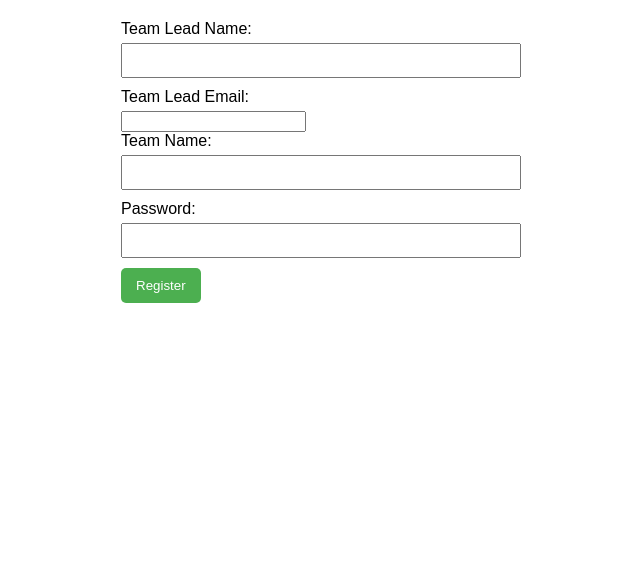
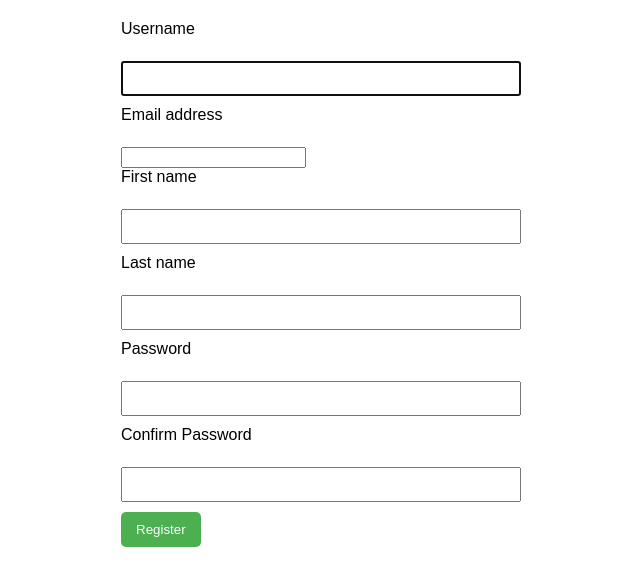
Before and after one commit to ElviinThomasEldho/HelpMe, a Django app: template helpme/app/templates/app/registerUser.html in a window 1280 px wide. Shown: the top 586 px of the page, without its empty margins (319-959 px from the left). Run offline with Django 5.2, Linux system fonts and the light colour scheme; the template is opened without the code that fills it: values that come from a table or form of the project are taken from there, others are empty.

Commit message:
updated templates

```diff
--- a/helpme/app/models.py
+++ b/helpme/app/models.py
@@ -40,6 +40,7 @@ class Ticket(models.Model):
 
     team = models.ForeignKey(Team, null=True, on_delete=models.CASCADE)
     mentor = models.ForeignKey(Mentor, null=True, on_delete=models.CASCADE)
+    title = models.CharField("Issue Title", max_length=255, null=True)
     desc = models.CharField("Issue Description", max_length=255, null=True)
     platform = models.CharField("Platform Information", max_length=255, null=True)
     status = models.CharField("Status", max_length=255, choices=STATUS, default='Open', null=True)
--- a/helpme/app/templates/app/registerUser.html
+++ b/helpme/app/templates/app/registerUser.html
@@ -7,26 +7,33 @@
     <link rel="stylesheet" type="text/css" href="styles.css">
 </head>
 <body>
-    <form action="{% url 'register' %}" method="post">
+    <form action="" method="post">
         {% csrf_token %}
 
-        <label for="team_lead_name">Team Lead Name:</label>
-        <input type="text" id="team_lead_name" name="team_lead_name" required>
+        <label>{{form.username.label}}</label><br>
+        {{form.username}}
         <br>
 
-        <label for="team_lead_email">Team Lead Email:</label>
-        <input type="email" id="team_lead_email" name="team_lead_email" required>
+        <label>{{form.email.label}}</label><br>
+        {{form.email}}
         <br>
 
-        <label for="team_name">Team Name:</label>
-        <input type="text" id="team_name" name="team_name" required>
+        <label>{{form.first_name.label}}</label><br>
+        {{form.first_name}}
         <br>
 
-        <label for="password">Password:</label>
-        <input type="password" id="password" name="password" required>
+        <label>{{form.last_name.label}}</label><br>
+        {{form.last_name}}
         <br>
 
-        <!-- Add more fields for team lead details as needed -->
+        <label>{{form.password1.label}}</label><br>
+        {{form.password1}}
+        <br>
+
+        <label>Confirm Password</label><br>
+        {{form.password2}}
+        <br>
+        {{form.errors}}
 
         <input type="submit" value="Register">
     </form>
--- a/helpme/app/templates/app/teamDashboard.html
+++ b/helpme/app/templates/app/teamDashboard.html
@@ -8,7 +8,7 @@
 </head>
 <body>
     <div class="participant-form">
-        <form action="{% url 'raise_ticket' %}" method="post">
+        <form action="" method="post">
             <label for="issue_title">Issue Title:</label>
             <input type="text" id="issue_title" name="issue_title" required>
             <br>
```
Also changed, not shown: helpme/app/templates/app/loginUser.html (+6 -2 lines), helpme/app/templates/app/registerTeam.html (+5 -7 lines), helpme/app/views.py (+5 -2 lines), helpme/app/migrations/0002_ticket_title.py (added).
